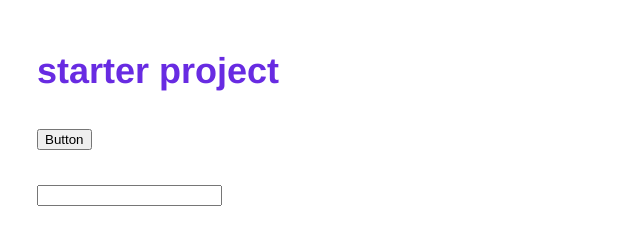
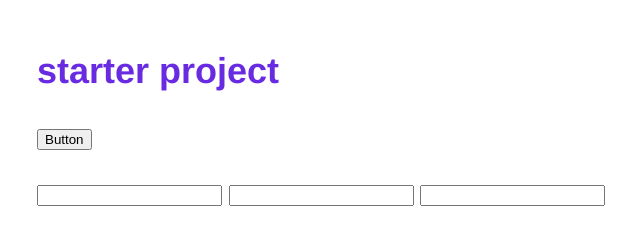
Before and after one commit to anitazgb/Prog-209, a plain HTML site: page index.html in a window 1280 px wide. Shown: the whole page, without its empty margins (13-653 px from the left). Drawn offline with Linux system fonts and the light colour scheme.

Commit message:
Update index.html

```diff
--- a/index.html
+++ b/index.html
@@ -11,9 +11,12 @@
 <h2>starter project</h2>
 
 <button type="button" id="button1">Button</button>
+
 <div>
     <br />
     <input type="text" val="starting value" text="hello" id="textbox1" />
+     <input type="text" val="starting value" text="hello" id="textbox4" />
+     <input type="text" val="starting value" text="hello" id="textbox2" />
     <br />
 </div>
 
```
